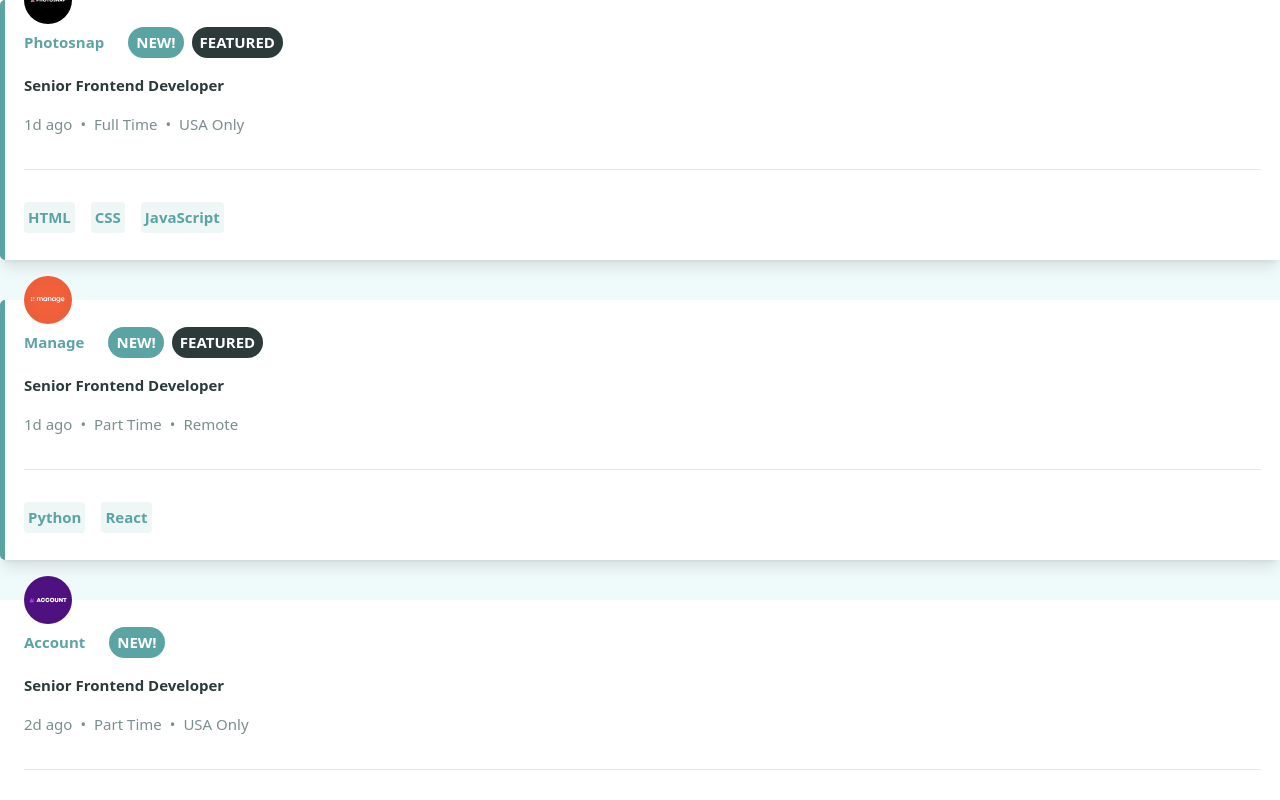
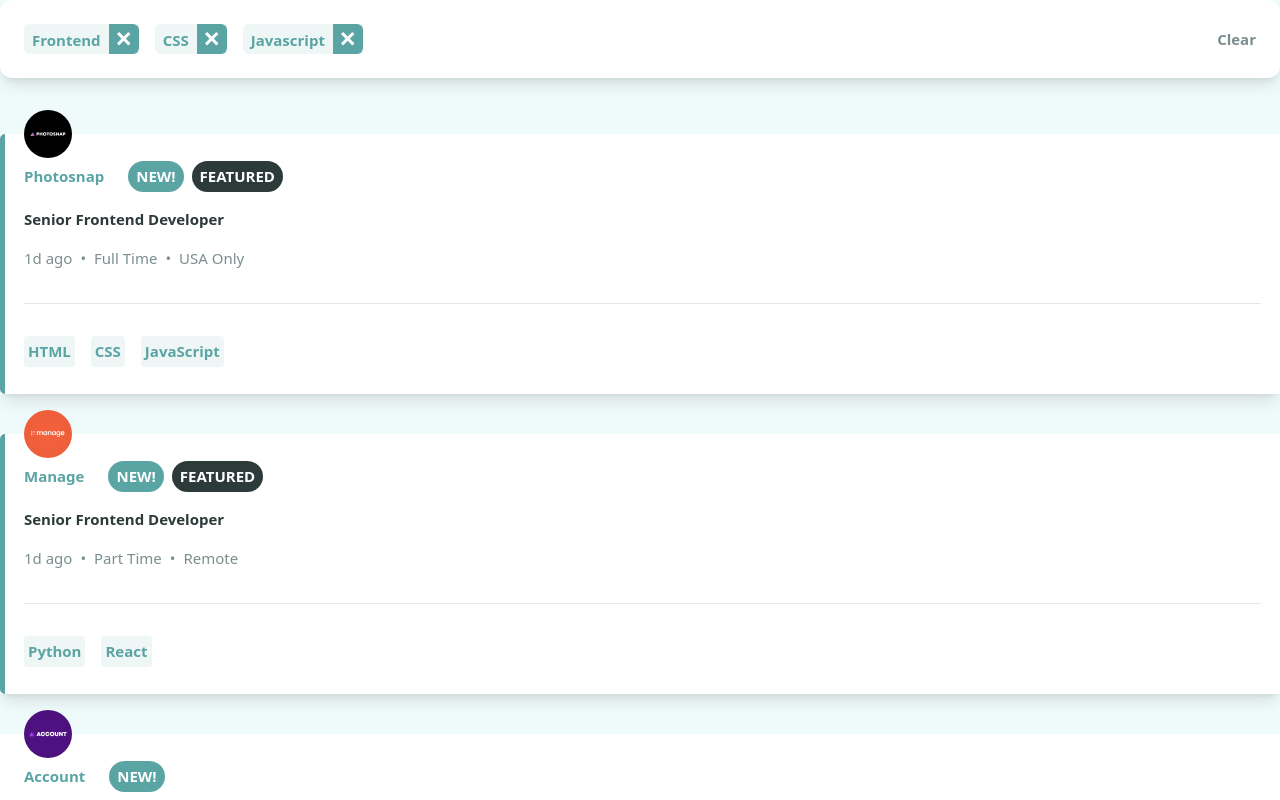
Before and after one commit to xsrpm/static-job-listings, a React (Vite) app: page / in a window 1280 px wide. Shown: the top 800 px of the page. Built offline with nearby package versions, Linux system fonts and the light colour scheme.

Commit message:
add filter

```diff
--- a/src/App.tsx
+++ b/src/App.tsx
@@ -1,9 +1,11 @@
 import { Default } from "./layouts/default";
 import { JobCardList } from "./components/JobCardList";
+import { FilterList } from './components/FilterList';
 
 function App() {
   return (
     <Default>
+      <FilterList/>
       <JobCardList />
     </Default>
   );
--- /dev/null
+++ b/src/components/FilterList.tsx
@@ -0,0 +1,12 @@
+export function FilterList(){
+    return (
+<section className="rounded-xl shadow-lg flex justify-between p-6 bg-white">
+    <ul className='flex flex-wrap gap-4 text-primary'>
+        <li className='bg-filter-tables rounded-l-md'><span className=' px-2 font-bold'>Frontend</span><button className='bg-primary p-2 rounded-r-md'><img src="./images/icon-remove.svg" /></button></li>
+        <li className='bg-filter-tables rounded-l-md '><span className='px-2 font-bold'>CSS</span><button className='bg-primary p-2 rounded-r-md'><img src="./images/icon-remove.svg" /></button></li>
+        <li className='bg-filter-tables rounded-l-md '><span className="px-2 font-bold">Javascript</span><button className='bg-primary p-2 rounded-r-md'><img src="./images/icon-remove.svg" /></button></li>
+    </ul>
+    <button className='font-bold text-tertiary'>Clear</button>
+</section>
+        )
+}
--- a/src/components/JobCard/index.tsx
+++ b/src/components/JobCard.tsx
@@ -1,4 +1,4 @@
-import { Job } from "../../types";
+import { Job } from "../types";
 
 type Props = {
   job: Job;
--- a/src/components/JobCardList/index.tsx
+++ b/src/components/JobCardList.tsx
@@ -1,5 +1,5 @@
-import { jobList } from "../../jobList";
-import { JobCard } from "../JobCard";
+import { jobList } from "../jobList";
+import { JobCard } from './JobCard';
 
 export function JobCardList() {
   return (
--- a/src/layouts/default.tsx
+++ b/src/layouts/default.tsx
@@ -5,5 +5,5 @@ type Props = {
 };
 
 export function Default({ children }: Props) {
-  return <main>{children}</main>;
+  return <main className='flex flex-col gap-14'>{children}</main>;
 }
```
Also changed, not shown: 2 other files (tests, documents, lock files or other folders).
